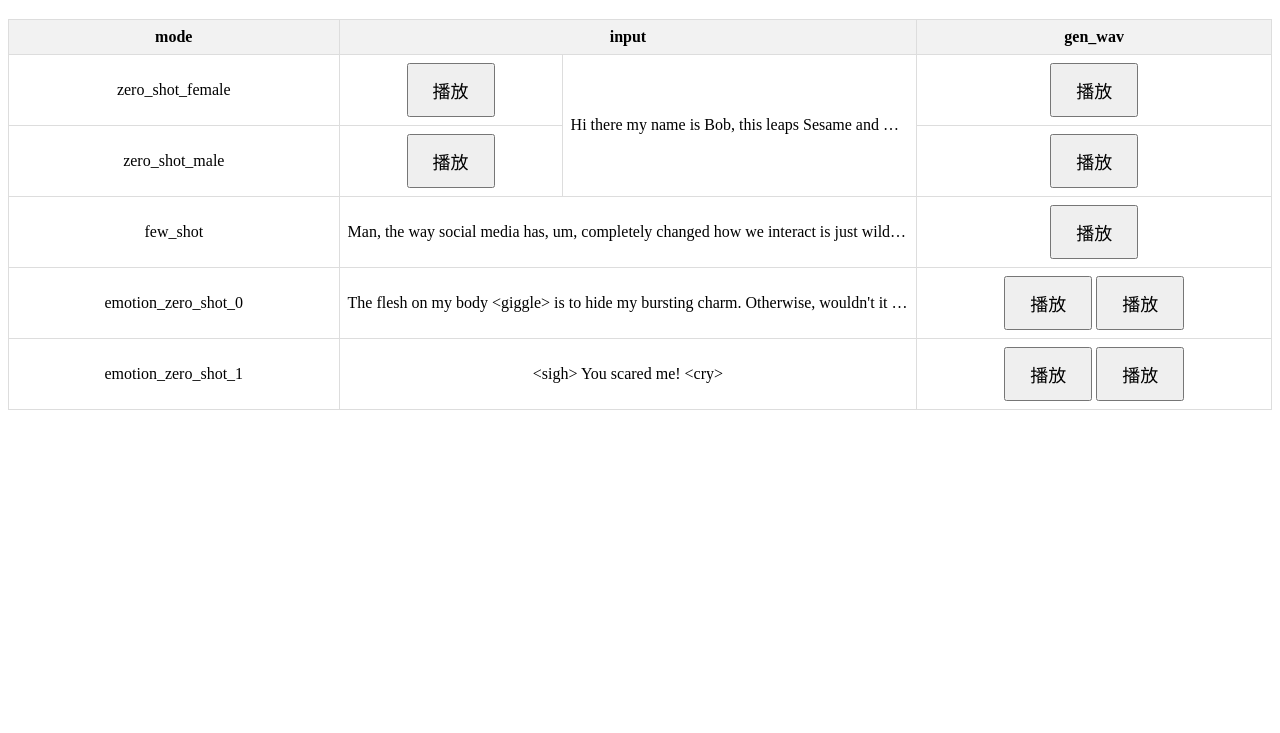
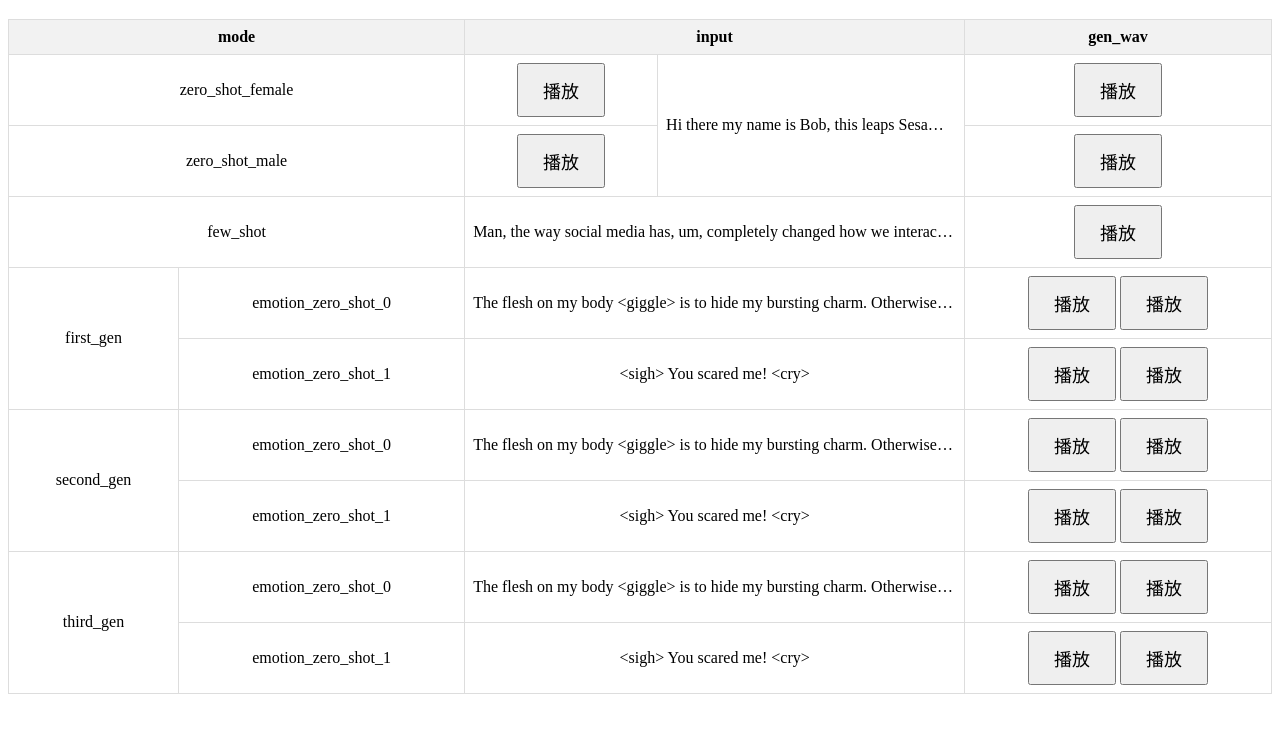
Before and after one commit to begginz/work-test, a plain HTML site: page index.html in a window 1280 px wide. Shown: the part 61-794 px from the top of the page. Drawn offline with Linux system fonts and the light colour scheme; no server answers.

Commit message:
Update index.html

```diff
--- a/index.html
+++ b/index.html
@@ -41,7 +41,7 @@
         }
 
         h1 {
-            text-align: center; /* 新增样式，让 h1 标题文本居中 */
+            text-align: center; /* 让 h1 标题文本居中 */
         }
     </style>
 
@@ -262,14 +262,14 @@
     <table>
         <thead>
             <tr>
-                <th>mode</th>
+                <th colspan="2">mode</th>
                 <th colspan="2">input</th>
                 <th>gen_wav</th>
             </tr>
         </thead>
         <tbody>
             <tr>
-                <td>zero_shot_female</td>
+                <td colspan="2">zero_shot_female</td>
                 <td>
                     <button onclick="playAudio('data/4022654511881686103.wav')">播放</button>
                 </td>
@@ -279,7 +279,7 @@
                 </td>
             </tr>
             <tr>
-                <td>zero_shot_male</td>
+                <td colspan="2">zero_shot_male</td>
                 <td>
                     <button onclick="playAudio('data/7098819224143199853.wav')">播放</button>
                 </td>
@@ -288,13 +288,14 @@
                 </td>
             </tr>
             <tr>
-                <td>few_shot</td>
+                <td colspan="2">few_shot</td>
                 <td colspan="2" title="Man, the way social media has, um, completely changed how we interact is just wild, right? Like, we're all connected 24/7 but somehow people feel more alone than ever. And don't even get me started on how it's messing with kids' self-esteem and mental health and whatnot.">Man, the way social media has, um, completely changed how we interact is just wild, right? Like, we're all connected 24/7 but somehow people feel more alone than ever. And don't even get me started on how it's messing with kids' self-esteem and mental health and whatnot.</td>
                 <td>
                     <button onclick="playAudio('data/output.wav')">播放</button>
                 </td>
             </tr>
             <tr>
+                <td rowspan="2">first_gen</td>
                 <td>emotion_zero_shot_0</td>
                 <td colspan="2" title="The flesh on my body <giggle> is to hide my bursting charm. Otherwise, wouldn't it scare you?">The flesh on my body &lt;giggle&gt; is to hide my bursting charm. Otherwise, wouldn't it scare you?</td>
                 <td>
@@ -310,6 +311,40 @@
                     <button onclick="playAudio('data/7098819224143199853_2.wav')">播放</button>
                 </td>
             </tr>
+            <tr>
+                <td rowspan="2">second_gen</td>
+                <td>emotion_zero_shot_0</td>
+                <td colspan="2" title="The flesh on my body <giggle> is to hide my bursting charm. Otherwise, wouldn't it scare you?">The flesh on my body &lt;giggle&gt; is to hide my bursting charm. Otherwise, wouldn't it scare you?</td>
+                <td>
+                    <button onclick="playAudio('data/4022654511881686103_3.wav')">播放</button>
+                    <button onclick="playAudio('data/7098819224143199853_3.wav')">播放</button>
+                </td>
+            </tr>
+            <tr>
+                <td>emotion_zero_shot_1</td>
+                <td colspan="2" title="<sigh> You scared me! <cry>">&lt;sigh&gt; You scared me! &lt;cry&gt;</td>
+                <td>
+                    <button onclick="playAudio('data/4022654511881686103_4.wav')">播放</button>
+                    <button onclick="playAudio('data/7098819224143199853_4.wav')">播放</button>
+                </td>
+            </tr>
+            <tr>
+                <td rowspan="2">third_gen</td>
+                <td>emotion_zero_shot_0</td>
+                <td colspan="2" title="The flesh on my body <giggle> is to hide my bursting charm. Otherwise, wouldn't it scare you?">The flesh on my body &lt;giggle&gt; is to hide my bursting charm. Otherwise, wouldn't it scare you?</td>
+                <td>
+                    <button onclick="playAudio('data/4022654511881686103_5.wav')">播放</button>
+                    <button onclick="playAudio('data/7098819224143199853_5.wav')">播放</button>
+                </td>
+            </tr>
+            <tr>
+                <td>emotion_zero_shot_1</td>
+                <td colspan="2" title="<sigh> You scared me! <cry>">&lt;sigh&gt; You scared me! &lt;cry&gt;</td>
+                <td>
+                    <button onclick="playAudio('data/4022654511881686103_6.wav')">播放</button>
+                    <button onclick="playAudio('data/7098819224143199853_6.wav')">播放</button>
+                </td>
+            </tr>
         </tbody>
     </table>
 </body>
```
